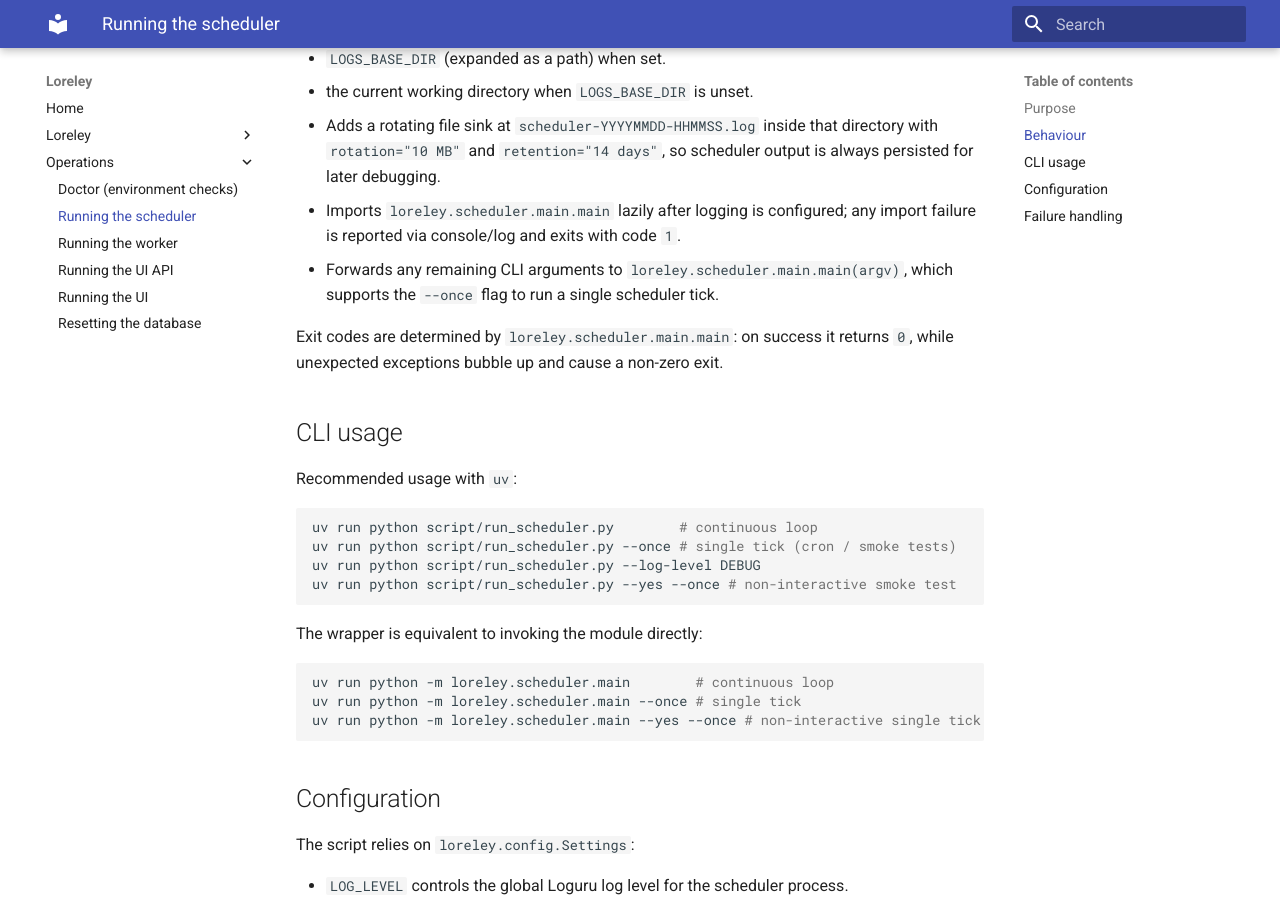
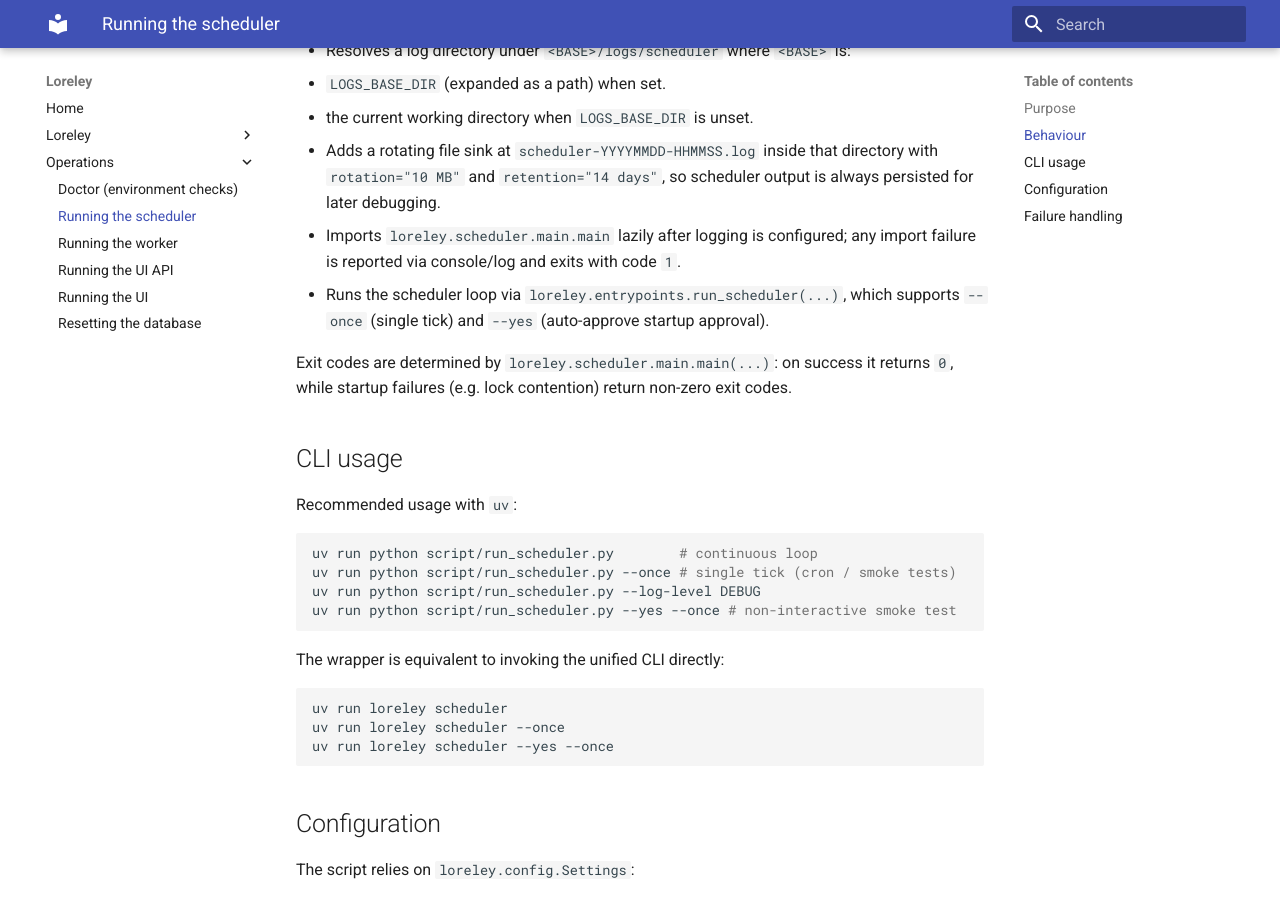
Before and after one commit to NeapolitanIcecream/loreley, an MkDocs documentation site: the page built from docs/script/run_scheduler.md, in a window 1280 px wide and 900 px high, scrolled down 823 px. Built offline with MkDocs 1.6.1 and Material for MkDocs 9.7.7, drawn with Linux system fonts in a browser that asks for light colours; some of the changed text lies outside the part shown.

````diff
--- a/docs/script/run_scheduler.md
+++ b/docs/script/run_scheduler.md
@@ -9,7 +9,7 @@ Thin CLI wrapper for running the Loreley evolution scheduler.
 - Configure global Loguru logging based on `loreley.config.Settings.log_level`
   with optional per-invocation overrides.
 - Delegate scheduler-specific CLI parsing and control flow to
-  `loreley.scheduler.main.main`.
+  `loreley.entrypoints.run_scheduler`, which calls `loreley.scheduler.main.main(...)`.
 - Provide a convenient entrypoint for process managers and local development
   without having to remember the module path.
 
@@ -32,11 +32,11 @@ interaction are all implemented in `loreley.scheduler.main.EvolutionScheduler`.
   always persisted for later debugging.
 - Imports `loreley.scheduler.main.main` lazily after logging is configured; any
   import failure is reported via console/log and exits with code `1`.
-- Forwards any remaining CLI arguments to `loreley.scheduler.main.main(argv)`,
-  which supports the `--once` flag to run a single scheduler tick.
+- Runs the scheduler loop via `loreley.entrypoints.run_scheduler(...)`, which supports
+  `--once` (single tick) and `--yes` (auto-approve startup approval).
 
-Exit codes are determined by `loreley.scheduler.main.main`: on success it returns
-`0`, while unexpected exceptions bubble up and cause a non-zero exit.
+Exit codes are determined by `loreley.scheduler.main.main(...)`: on success it returns
+`0`, while startup failures (e.g. lock contention) return non-zero exit codes.
 
 ## CLI usage
 
@@ -49,12 +49,12 @@ uv run python script/run_scheduler.py --log-level DEBUG
 uv run python script/run_scheduler.py --yes --once # non-interactive smoke test
 ```
 
-The wrapper is equivalent to invoking the module directly:
+The wrapper is equivalent to invoking the unified CLI directly:
 
 ```bash
-uv run python -m loreley.scheduler.main        # continuous loop
-uv run python -m loreley.scheduler.main --once # single tick
-uv run python -m loreley.scheduler.main --yes --once # non-interactive single tick
+uv run loreley scheduler
+uv run loreley scheduler --once
+uv run loreley scheduler --yes --once
 ```
 
 ## Configuration
--- a/pyproject.toml
+++ b/pyproject.toml
@@ -16,6 +16,7 @@ dependencies = [
     "rich>=14.2.0",
     "scikit-learn>=1.7.2",
     "sqlalchemy>=2.0.44",
+    "typer>=0.21.1",
 ]
 
 [project.optional-dependencies]
````
Also changed, not shown: docs/adr/0016-typer-unified-cli.md (added, +11 -0 lines), docs/loreley/scheduler/main.md (+11 -3 lines), 5 other files.
